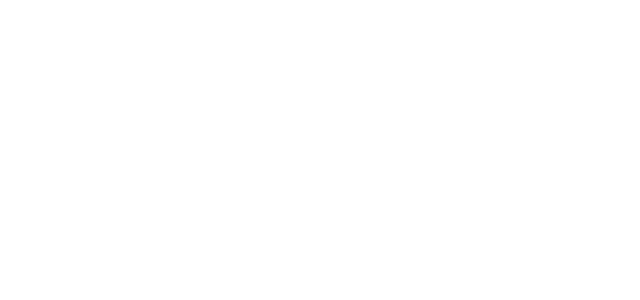
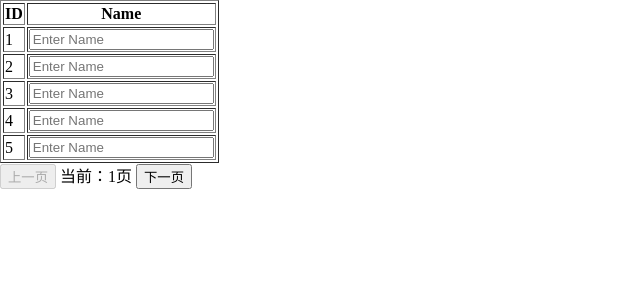
Before and after one commit to printfCYQ/vue3-ts-items, a Vue app: page /rememberEditTable in a window 1280 px wide. Before the commit this address had no page. Shown: the top 300 px of the page, without its empty margins (0-640 px from the left). Built offline with nearby package versions, Linux system fonts and the light colour scheme.

Commit message:
RememberEditTable

```diff
--- a/src/pages/Home.vue
+++ b/src/pages/Home.vue
@@ -1,12 +1,14 @@
 <template>
+  <div class="w-screen h-screen flex flex-wrap content-start">
     <div class="mt-5 ml-10" v-for="route in routes" :key="route.path">
       <router-link :to="route.path">{{ route.name }}</router-link>
     </div>
-    <button @click="close">close</button>
+    <!-- <button @click="close">close</button> -->
+  </div>
 </template>
 
 <script setup lang="ts">
-import { routes } from '@/router';
+import { routes } from "@/router";
 
 const close = () => {
   setTimeout(function () {
@@ -22,8 +24,8 @@ const close = () => {
     WeixinJSBridge.call("closeWindow");
 
     if (!WeixinJSBridge) {
-            window.close()
+      window.close();
     }
-    }, 300)
-}
+  }, 300);
+};
 </script>
--- /dev/null
+++ b/src/pages/RememberEditTable.vue
@@ -0,0 +1,84 @@
+<template>
+  <div>
+    <table border="1">
+      <thead>
+        <tr>
+          <th>ID</th>
+          <th>Name</th>
+        </tr>
+      </thead>
+      <tbody>
+        <tr v-for="item in data" :key="item.id">
+          <td>{{ item.id }}</td>
+          <td>
+            <input type="text" v-model="item.name" placeholder="Enter Name" />
+          </td>
+        </tr>
+      </tbody>
+    </table>
+
+    <button @click="prevPage" :disabled="isFirstPage">上一页</button>
+    当前：{{ currentPage }}页
+    <button @click="nextPage">下一页</button>
+  </div>
+</template>
+
+<script setup lang="ts">
+import { onMounted, reactive, ref } from "vue";
+
+interface Item {
+  id: number;
+  name: string;
+}
+
+const data = ref<Item[]>([]);
+const rememberMap = ref(new Map<number, Item>());
+const page = reactive({
+  pageNo: 1,
+  pageSize: 5,
+});
+
+const isFirstPage = computed(() => page.pageNo === 1);
+const currentPage = computed(() => page.pageNo);
+
+const loadData = async () => {
+  data.value = [...Array(page.pageSize).keys()].map((_, index) => ({
+    id: page.pageSize * (page.pageNo - 1) + index + 1,
+    name: "",
+  }));
+};
+
+const setData = async () => {
+  data.value
+    .filter((item) => item.name)
+    .forEach((i) => {
+      rememberMap.value.set(i.id, i);
+    });
+};
+
+const getData = async () => {
+  data.value = data.value.map((item) => rememberMap.value.get(item.id) || item);
+};
+
+const prevPage = async () => {
+  if (page.pageNo > 1) {
+    page.pageNo--;
+    await setPageData();
+  }
+};
+
+const nextPage = async () => {
+  page.pageNo++;
+  await setPageData();
+};
+
+const setPageData = async () => {
+  await setData();
+  await loadData();
+  await getData();
+};
+
+onMounted(() => {
+  loadData();
+});
+</script>
--- a/src/router/index.ts
+++ b/src/router/index.ts
@@ -109,6 +109,10 @@ export const routes: Array<RouteRecordRaw> = [{
     path: '/textStroke',
     name: 'TextStroke',
     component: () => import('@/pages/TextStroke.vue')
+}, {
+    path: '/rememberEditTable',
+    name: 'RememberEditTable',
+    component: () => import('@/pages/RememberEditTable.vue')
 }]
 
 const router = createRouter({
```
Lines whose indentation alone changed are shown as unchanged.
